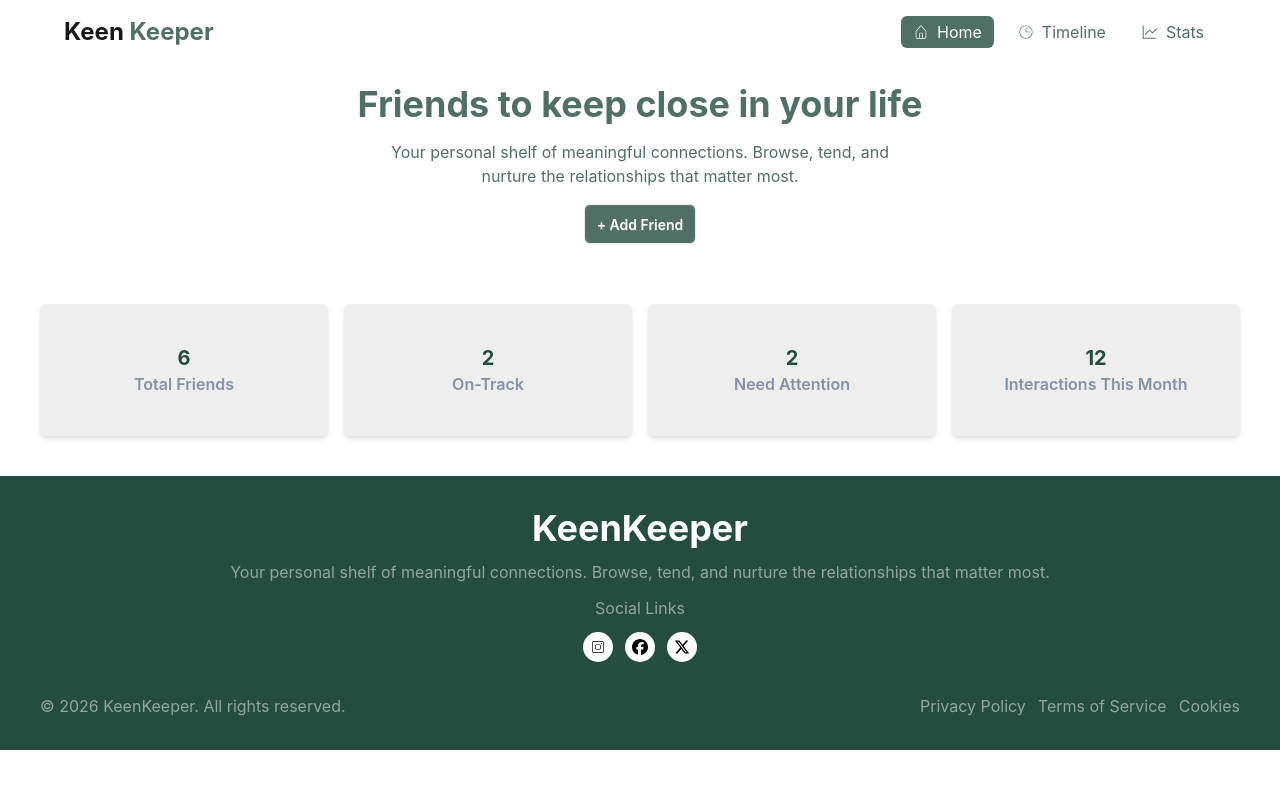
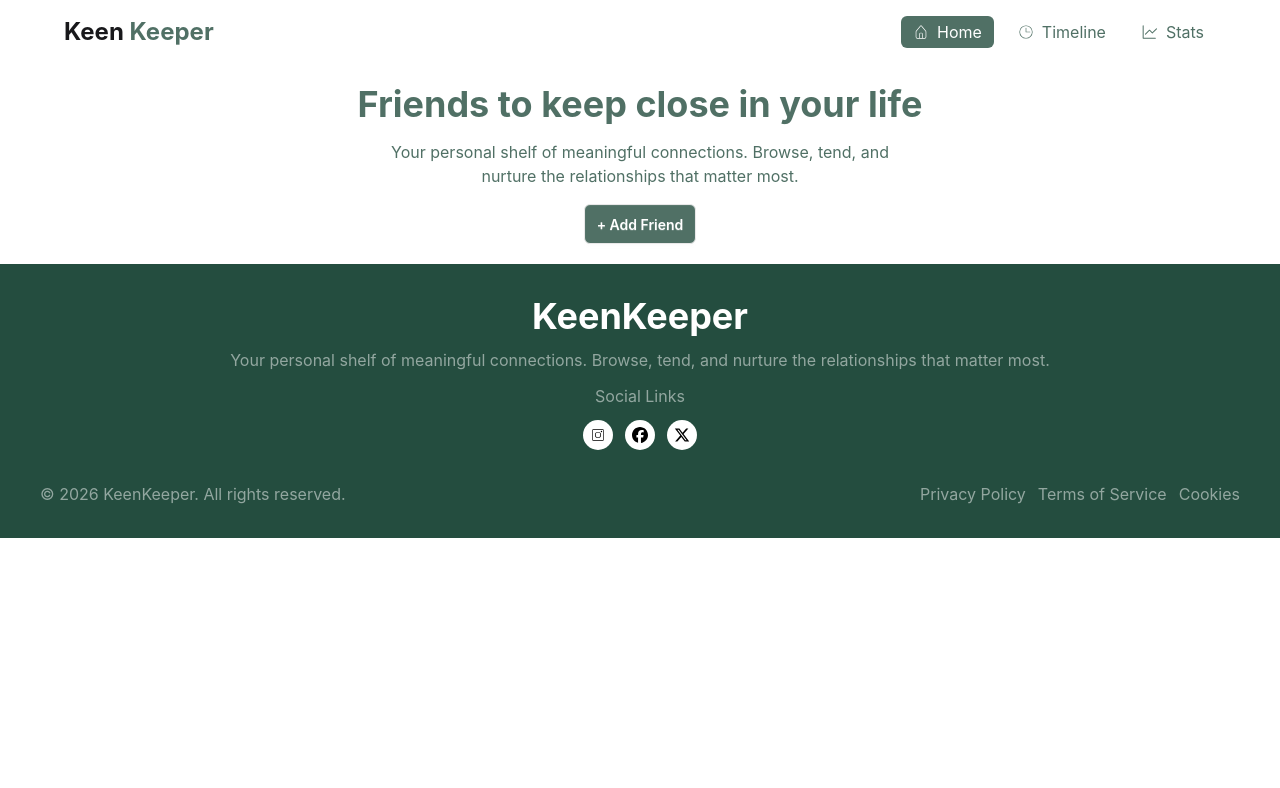
Before and after one commit to mamun945/my-assignment-7, a React (Vite) app: page / in a window 1280 px wide. Shown: the top 788 px of the page. Built offline with nearby package versions, Linux system fonts and the light colour scheme.

Commit message:
i am updating friend section

```diff
--- a/src/Component/HomePage/Home.jsx
+++ b/src/Component/HomePage/Home.jsx
@@ -7,7 +7,7 @@ const Home = () => {
     return (
         <>
          <Banner></Banner>
-         <FourCard></FourCard>
+         {/* <FourCard></FourCard> */}
          {/* <Friends></Friends> */}
 
         </>
```
